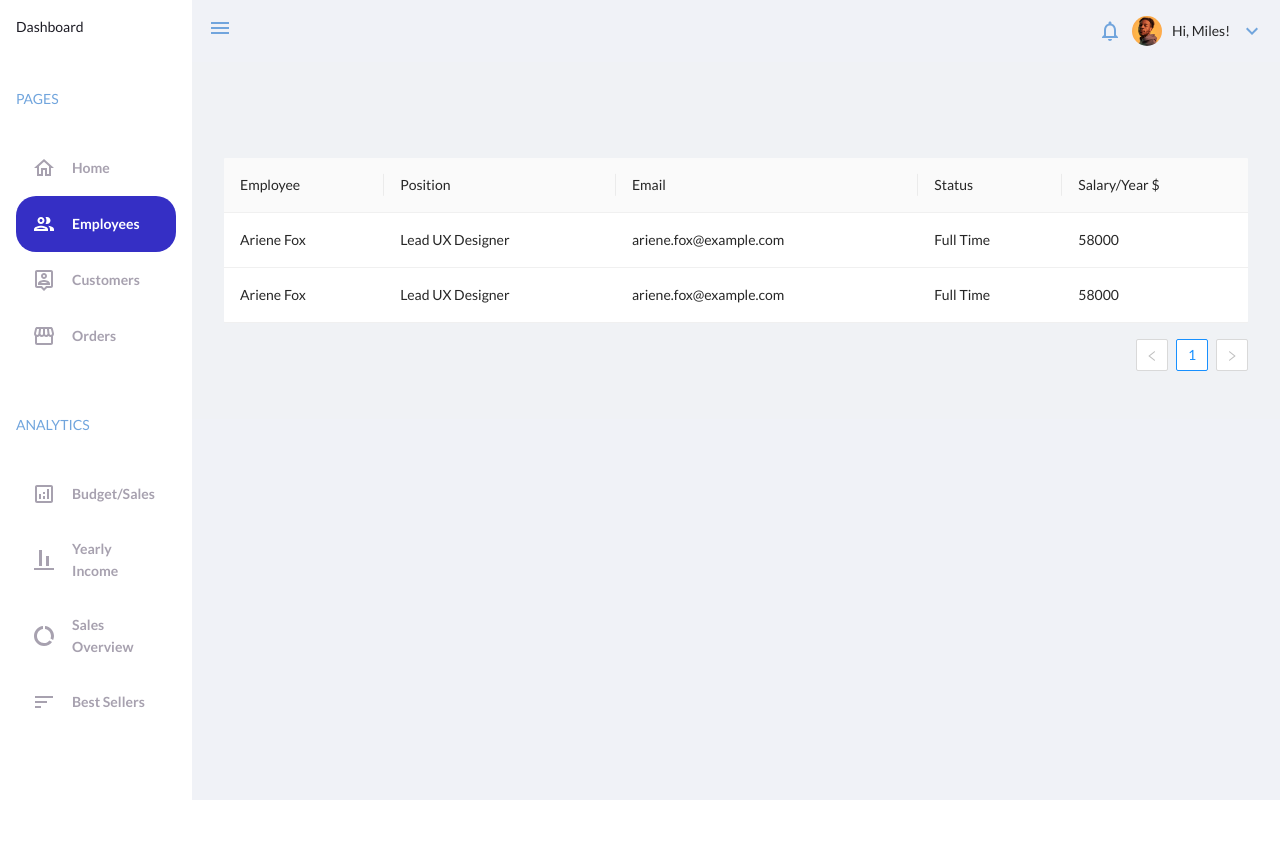
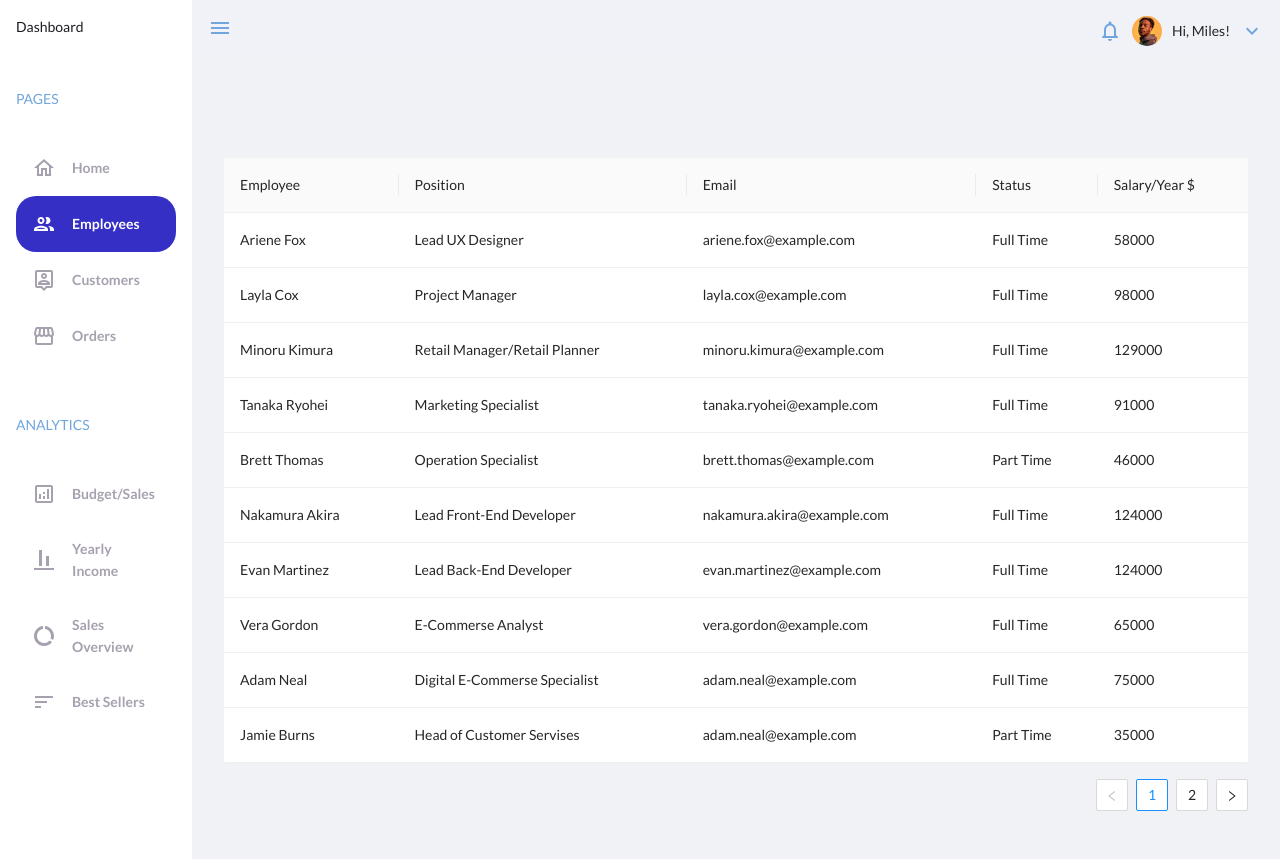
Before and after one commit to artemromaniv/project_admin_dashboard, a React (Vite) app: page /employees in a window 1280 px wide. Before the commit the page ends 800 px from the top, so only its background shows below. Built offline with nearby package versions, Linux system fonts and the light colour scheme.

Commit message:
finish employee page

```diff
--- a/src/components/data/employeeData.ts
+++ b/src/components/data/employeeData.ts
@@ -20,11 +20,131 @@ export const data:DataType[] = [
     },
     {
         key:'2',
-        employee:'Ariene Fox',
-        position:'Lead UX Designer',
-        email:'ariene.fox@example.com',
+        employee:'Layla Cox',
+        position:'Project Manager',
+        email:'layla.cox@example.com',
         status:'Full Time',
-        salary:58000
+        salary:98000
+    },
+    {
+        key:'3',
+        employee:'Minoru Kimura',
+        position:'Retail Manager/Retail Planner',
+        email:'minoru.kimura@example.com',
+        status:'Full Time',
+        salary:129000
+    },
+    {
+        key:'4',
+        employee:'Tanaka Ryohei',
+        position:'Marketing Specialist',
+        email:'tanaka.ryohei@example.com',
+        status:'Full Time',
+        salary:91000
+    },
+    {
+        key:'5',
+        employee:'Brett Thomas',
+        position:'Operation Specialist',
+        email:'brett.thomas@example.com',
+        status:'Part Time',
+        salary:46000
+    },
+    {
+        key:'6',
+        employee:'Nakamura Akira',
+        position:'Lead Front-End Developer',
+        email:'nakamura.akira@example.com',
+        status:'Full Time',
+        salary:124000
+    },
+    {
+        key:'7',
+        employee:'Evan Martinez',
+        position:'Lead Back-End Developer',
+        email:'evan.martinez@example.com',
+        status:'Full Time',
+        salary:124000
+    },
+    {
+        key:'8',
+        employee:'Vera Gordon',
+        position:'E-Commerse Analyst',
+        email:'vera.gordon@example.com',
+        status:'Full Time',
+        salary:65000
+    },
+    {
+        key:'9',
+        employee:'Adam Neal',
+        position:'Digital E-Commerse Specialist',
+        email:'adam.neal@example.com',
+        status:'Full Time',
+        salary:75000
+    },
+    {
+        key:'10',
+        employee:'Jamie Burns',
+        position:'Head of Customer Servises',
+        email:'adam.neal@example.com',
+        status:'Part Time',
+        salary:35000
+    },
+    {
+        key:'11',
+        employee:'Bruce Mckinney',
+        position:'Product Manager',
+        email:'bruce.mckinney@example.com',
+        status:'Full Time',
+        salary:50000
+    },
+    {
+        key:'12',
+        employee:'Jeremy Holland',
+        position:'Trading Admin',
+        email:'jeremy.holland@example.com',
+        status:'Full Time',
+        salary:100000
+    },
+    {
+        key:'13',
+        employee:'Isabella Nichols',
+        position:'Treading Admin Assistant',
+        email:'isabella.nichols@example.com',
+        status:'Part Time',
+        salary:15000
+    },
+    {
+        key:'14',
+        employee:'Ted Meyer',
+        position:'Intern Front-End Developer',
+        email:'ted.meyer@example.com',
+        status:'Part Time',
+        salary:25000
+    },
+    {
+        key:'15',
+        employee:'Kyle Romero',
+        position:'System Administrtor',
+        email:'kyle.romero@example.com',
+        status:'Full Time',
+        salary:80000
+    },
+    {
+        key:'16',
+        employee:'Bernard Beck',
+        position:'Tech Support',
+        email:'bernard.beck@example.com',
+        status:'Part Time',
+        salary:18000
+    },
+    {
+        key:'17',
+        employee:'Katrina Rose',
+        position:'Customer Support',
+        email:'katrina.rose@example.com',
+        status:'Part Time',
+        salary:16500
     },
 ]
 
```
